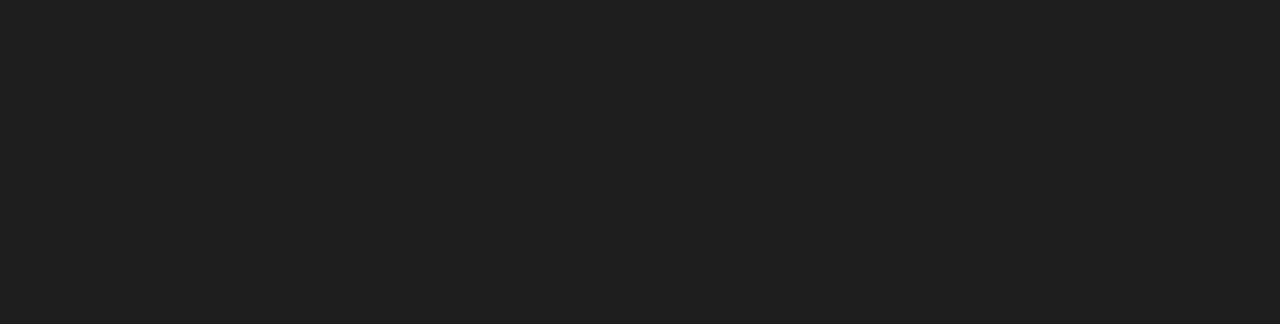
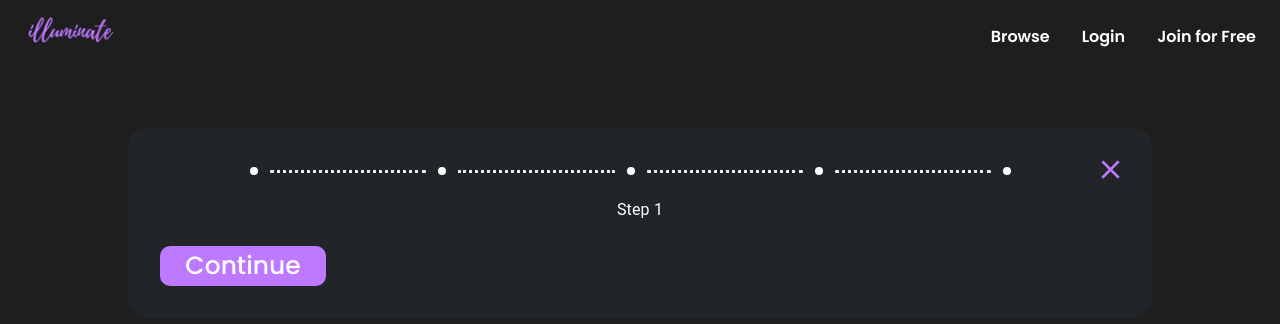
Before and after one commit to aditi977/Illuminate, a React (Create React App) app in the folder frontend/: page /form in a window 1280 px wide. Before the commit this address had no page. Shown: the top 324 px of the page. Built offline with nearby package versions, Linux system fonts and the light colour scheme.

Commit message:
did part of personalized path form

```diff
--- a/frontend/package.json
+++ b/frontend/package.json
@@ -3,6 +3,9 @@
   "version": "0.1.0",
   "private": true,
   "dependencies": {
+    "@emotion/react": "^11.10.6",
+    "@emotion/styled": "^11.10.6",
+    "@mui/material": "^5.12.2",
     "@testing-library/jest-dom": "^5.16.5",
     "@testing-library/react": "^13.4.0",
     "@testing-library/user-event": "^13.5.0",
--- a/frontend/src/App.css
+++ b/frontend/src/App.css
@@ -24,7 +24,7 @@
   width: 276px;
   margin-top: 32px;
   border-radius: 20px;
-
+  cursor: pointer;
 }
 
 .btn {
@@ -38,7 +38,22 @@
   width: 276px;
   margin-top: 32px;
   border-radius: 20px;
+  cursor: pointer;
 }
+
+.small-btn {
+  background-color: var(--primary-color);
+  font-family: 'Poppins';
+  font-weight: 500;
+  font-size: 25px;
+  align-items: center;
+  text-align: center;
+  display: inline-block;
+  width: 166px;
+  border-radius: 10px;
+  cursor: pointer;
+}
+
 
 
 
--- a/frontend/src/App.js
+++ b/frontend/src/App.js
@@ -4,6 +4,7 @@
 import { Routes, Route } from "react-router-dom"
 import SignUp from './pages/SignUp';
 import Welcome from './pages/Welcome';
+import PPForm from './pages/PPForm';
 
 
 function App() {
@@ -14,6 +15,7 @@
         <Route path="/" element={ <LandingPage/> } />
         <Route path="signup" element={ <SignUp/> } />
         <Route path="welcome" element={<Welcome isLoggedIn={true}/>} />
+        <Route path="form" element={<PPForm/>}/>
       </Routes>
 
     </div>
--- /dev/null
+++ b/frontend/src/pages/PPForm.css
@@ -0,0 +1,13 @@
+.close-btn-container {
+    position: relative;
+    float: right;
+    cursor: pointer;
+
+}
+.form-container {
+    padding: 2em;
+    margin: 5em 8em;
+    border-radius: 20px;
+    background: rgba(38, 50, 56, 0.37);
+    text-align: center;
+}
--- /dev/null
+++ b/frontend/src/pages/PPForm.js
@@ -0,0 +1,203 @@
+// Personalized Path From
+import * as React from 'react';
+import PropTypes from 'prop-types';
+import { styled } from '@mui/material/styles';
+import Stack from '@mui/material/Stack';
+import Stepper from '@mui/material/Stepper';
+import Step from '@mui/material/Step';
+import StepLabel from '@mui/material/StepLabel';
+// import Check from '@mui/icons-material/Check';
+import StepConnector, { stepConnectorClasses } from '@mui/material/StepConnector';
+import {Typography, Box} from '@mui/material';
+import close from './close.png';
+import './PPForm.css';
+import Header from '../components/Header';
+
+const steps = ['', '', '', '', ''];
+
+const CustomConnector = styled(StepConnector)(({ theme }) => ({
+  [`&.${stepConnectorClasses.alternativeLabel}`]: {
+    top: 10,
+    left: 'calc(-50% + 16px)',
+    right: 'calc(50% + 16px)',
+  },
+  [`&.${stepConnectorClasses.active}`]: {
+    [`& .${stepConnectorClasses.line}`]: {
+      borderColor: 'var(--secondary-text-color)',
+    },
+  },
+  [`&.${stepConnectorClasses.completed}`]: {
+    [`& .${stepConnectorClasses.line}`]: {
+      borderColor: 'var(--secondary-text-color)',
+    },
+  },
+  [`& .${stepConnectorClasses.line}`]: {
+    borderColor: theme.palette.mode === 'dark' ? theme.palette.grey[800] : '#eaeaf0',
+    borderTopWidth: 3,
+    borderBottomWidth: 0,
+    borderRadius: 1,
+    borderStyle: 'dotted',
+
+  },
+}));
+
+const CustomStepIconRoot = styled('div')(({ theme, ownerState }) => ({
+  color: theme.palette.mode === 'dark' ? theme.palette.grey[700] : '#eaeaf0',
+  display: 'flex',
+  height: 22,
+  alignItems: 'center',
+  ...(ownerState.active && {
+    color: '#784af4',
+  }),
+  '& .CustomStepIcon-completedIcon': {
+    color: '#784af4',
+    zIndex: 1,
+    fontSize: 18,
+  },
+  '& .CustomStepIcon-circle': {
+    width: 8,
+    height: 8,
+    borderRadius: '50%',
+    backgroundColor: 'currentColor',
+  },
+}));
+
+function CustomStepIcon(props) {
+  const { active, completed, className } = props;
+
+  return (
+    <CustomStepIconRoot ownerState={{ active }} className={className}>
+      {completed ? (
+        <div className="CustomStepIcon-circle" style={{backgroundColor: 'var(--secondary-text-color)'}} />
+      ) : (
+        <div className="CustomStepIcon-circle" />
+      )}
+    </CustomStepIconRoot>
+  );
+}
+
+CustomStepIcon.propTypes = {
+  /**
+   * Whether this step is active.
+   * @default false
+   */
+  active: PropTypes.bool,
+  className: PropTypes.string,
+  /**
+   * Mark the step as completed. Is passed to child components.
+   * @default false
+   */
+  completed: PropTypes.bool,
+};
+
+export default function PPForm() {
+  const [activeStep, setActiveStep] = React.useState(0);
+  const [skipped, setSkipped] = React.useState(new Set());
+
+  const isStepOptional = (step) => {
+    return step === 1;
+  };
+
+  const isStepSkipped = (step) => {
+    return skipped.has(step);
+  };
+
+  const handleNext = () => {
+    let newSkipped = skipped;
+    if (isStepSkipped(activeStep)) {
+      newSkipped = new Set(newSkipped.values());
+      newSkipped.delete(activeStep);
+    }
+
+    setActiveStep((prevActiveStep) => prevActiveStep + 1);
+    setSkipped(newSkipped);
+  };
+
+  const handleBack = () => {
+    setActiveStep((prevActiveStep) => prevActiveStep - 1);
+  };
+
+  // const handleSkip = () => {
+  //   if (!isStepOptional(activeStep)) {
+  //     // You probably want to guard against something like this,
+  //     // it should never occur unless someone's actively trying to break something.
+  //     throw new Error("You can't skip a step that isn't optional.");
+  //   }
+
+  //   setActiveStep((prevActiveStep) => prevActiveStep + 1);
+  //   setSkipped((prevSkipped) => {
+  //     const newSkipped = new Set(prevSkipped.values());
+  //     newSkipped.add(activeStep);
+  //     return newSkipped;
+  //   });
+  // };
+
+  const handleReset = () => {
+    setActiveStep(0);
+  };
+
+  return (
+    <>
+    <Header isLoggedIn={false}/>
+    <div className='form-container'>
+      <div className='close-btn-container'>
+          <span><img src={close} /></span>
+      </div>
+      <Stepper alternativeLabel connector={<CustomConnector />} activeStep={activeStep}>
+        {steps.map((label, index) => {
+          const stepProps = {};
+          const labelProps = {};
+          // if (isStepOptional(index)) {
+          //   labelProps.optional = (
+          //     <Typography variant="caption">Optional</Typography>
+          //   );
+          // }
+          if (isStepSkipped(index)) {
+            stepProps.completed = false;
+          }
+          return (
+            <Step  key={label} {...stepProps}>
+              <StepLabel StepIconComponent={CustomStepIcon} {...labelProps}>{label}</StepLabel>
+            </Step>
+          );
+        })}
+      </Stepper>
+      {activeStep === steps.length ? (
+        <React.Fragment>
+          <Typography sx={{ mt: 2, mb: 1 }}>
+            All steps completed - you&apos;re finished
+          </Typography>
+          <Box sx={{ display: 'flex', flexDirection: 'row', pt: 2 }}>
+            <Box sx={{ flex: '1 1 auto' }} />
+            <button className='small-btn' onClick={handleReset}>Reset</button>
+          </Box>
+        </React.Fragment>
+      ) : (
+        <React.Fragment>
+          <Typography sx={{ mt: 2, mb: 1 }}>Step {activeStep + 1}</Typography>
+          <Box sx={{ display: 'flex', flexDirection: 'row', pt: 2 }}>
+            {/* <Button
+              color="inherit"
+              disabled={activeStep === 0}
+              onClick={handleBack}
+              sx={{ mr: 1 }}
+            >
+              Back
+            </Button>
+            <Box sx={{ flex: '1 1 auto' }} />
+            {isStepOptional(activeStep) && (
+              <Button color="inherit" onClick={handleSkip} sx={{ mr: 1 }}>
+                Skip
+              </Button>
+            )}
+
+            <Button onClick={handleNext}>
+              {activeStep === steps.length - 1 ? 'Finish' : 'Next'}
+            </Button> */}
+            <button className='small-btn' onClick={handleNext}>Continue</button>
+          </Box>
+        </React.Fragment>
+      )}
+    </div>
+    </>);
+}
--- a/frontend/src/pages/SignUp.js
+++ b/frontend/src/pages/SignUp.js
@@ -22,6 +22,7 @@
                             <input type="password" placeholder="  New Password" name="psw" required />
 
                             <input type="password" placeholder="  Re-enter new Password" name="psw-repeat" required />
+
                             <div>
                                 <button type="submit" class="signupbtn">Submit</button>
                             </div>
--- a/frontend/src/pages/Welcome.css
+++ b/frontend/src/pages/Welcome.css
@@ -5,7 +5,7 @@
     cursor: pointer;
 
 }
-.welcome-content {
+.form-container {
     padding: 2em;
     margin: 5em 8em;
     border-radius: 20px;
--- a/frontend/src/pages/Welcome.js
+++ b/frontend/src/pages/Welcome.js
@@ -34,7 +34,7 @@
     return (
         <>
             <Header isLoggedIn={isLoggedIn}/>
-            <div className='welcome-content'>
+            <div className='form-container'>
                 {/* TODO: add function that on click - closes modal */}
                 <div className='close-btn-container'>
                     <span><img src={close} /></span>
```
Also changed, not shown: 1 other file (tests, documents, lock files or other folders).
